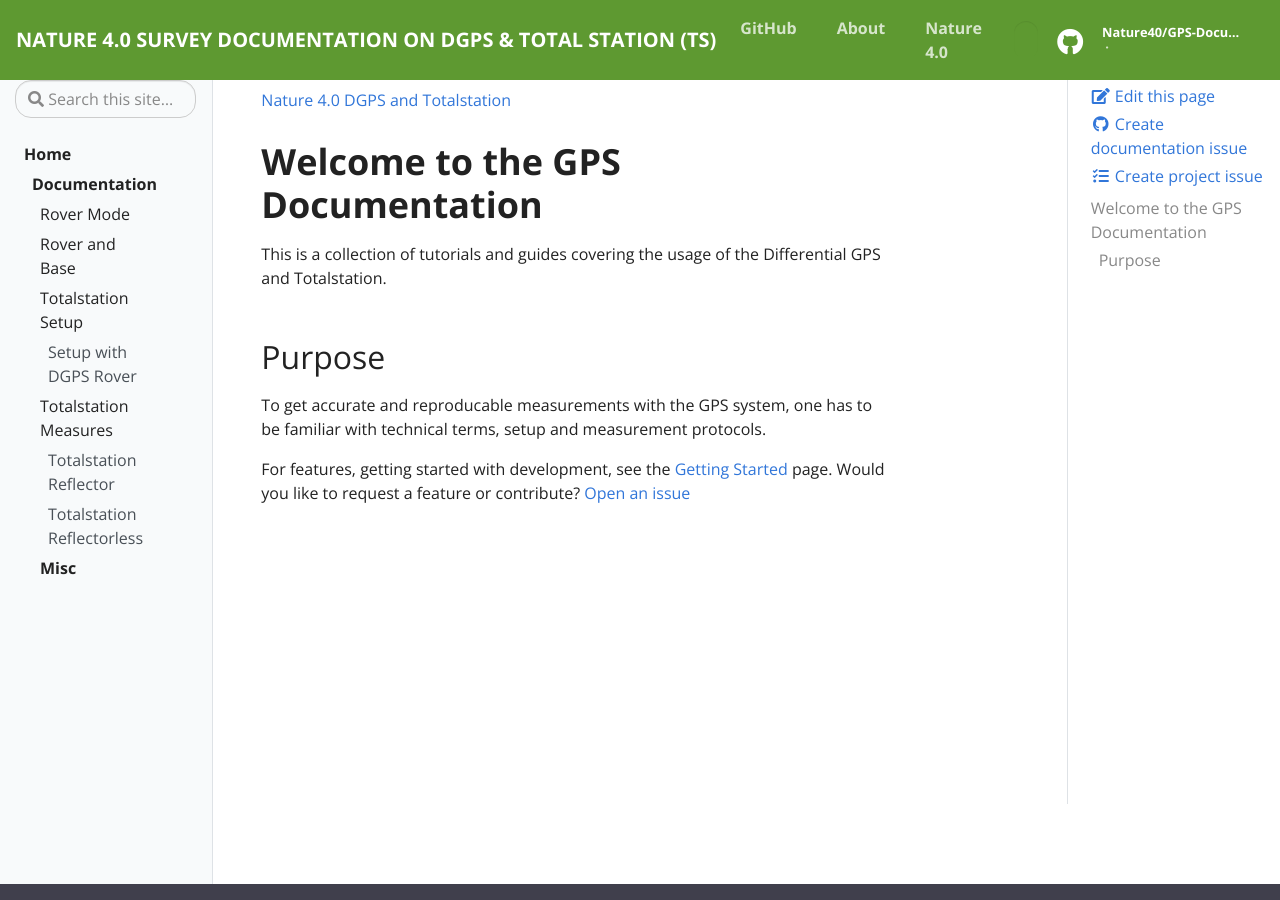
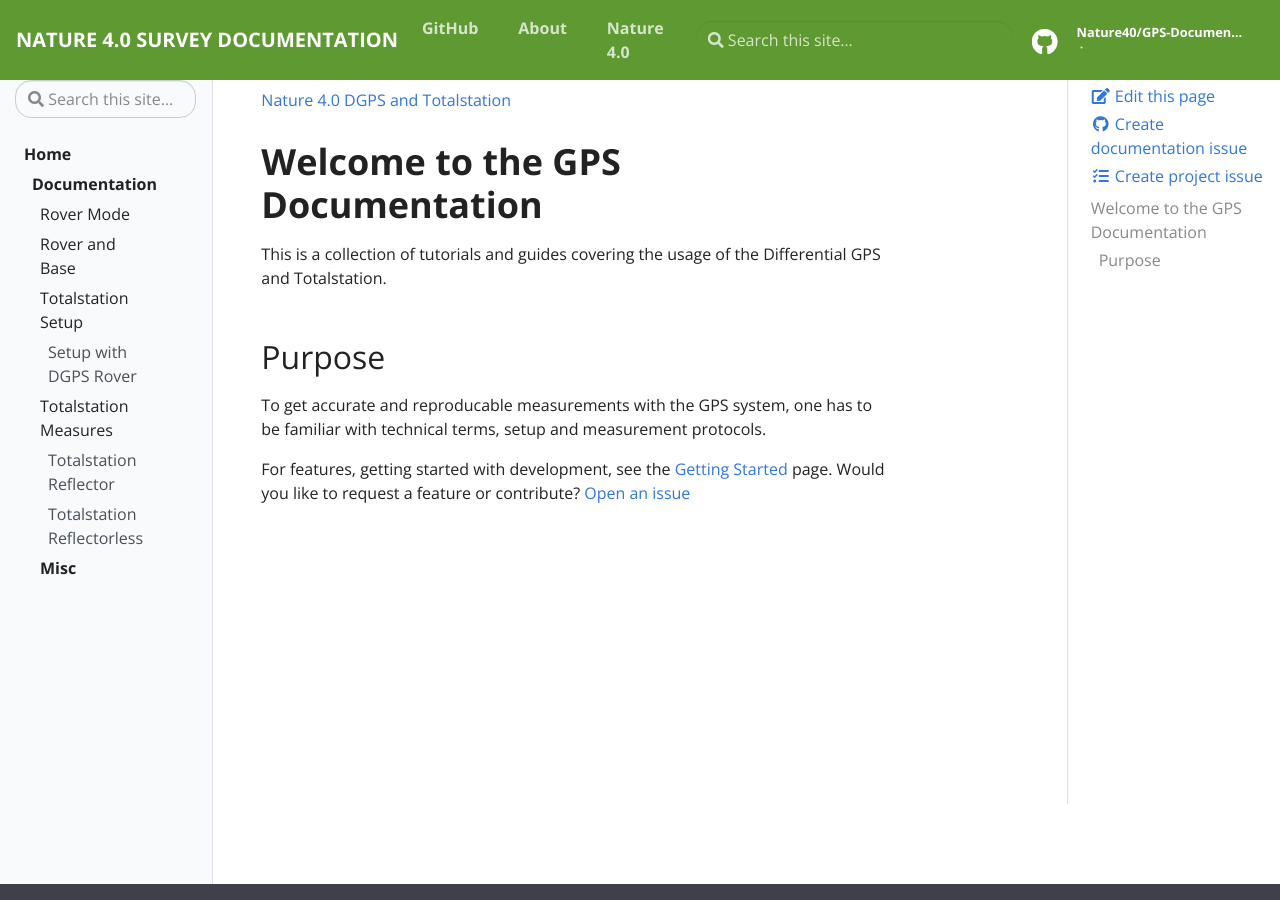
Before and after one commit to Nature40/GNSSTotalstationForHighAccuracyForestMonitoring, a Jekyll site: the page built from pages/index.md, in a window 1280 px wide and 900 px high. Built offline with Jekyll 4.4.1, drawn with Linux system fonts in a browser that asks for light colours.

Commit message:
Update _config.yml

```diff
--- a/_config.yml
+++ b/_config.yml
@@ -14,7 +14,7 @@
 # You can create any custom variable you would like, and they will be accessible
 # in the templates via {{ site.myvariable }}.
 
-title: Nature 4.0 Survey Documentation on DGPS & Total Station (TS)
+title: Nature 4.0 Survey Documentation
 email: marvin.ludwig@geo.uni-marburg.de
 author: Marvin Ludwig
 description: > # this means to ignore newlines until "baseurl:"
```
